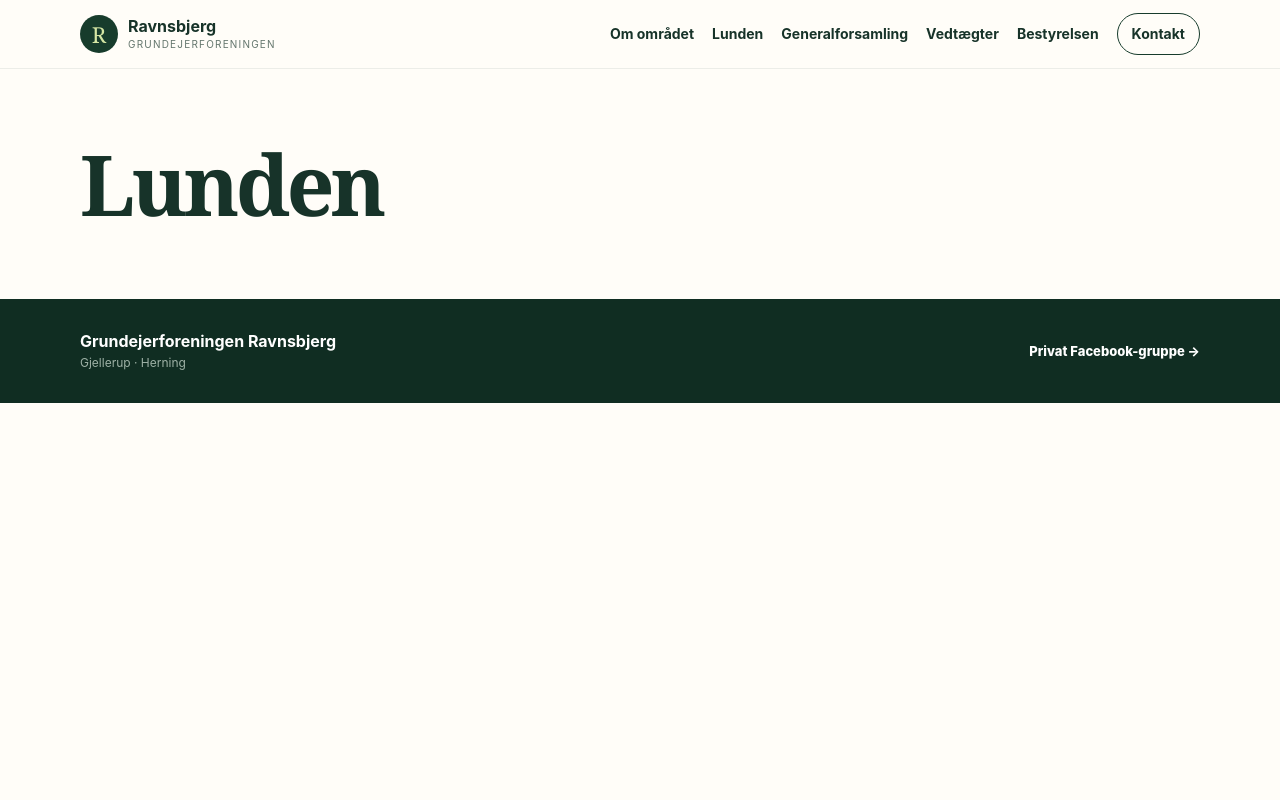
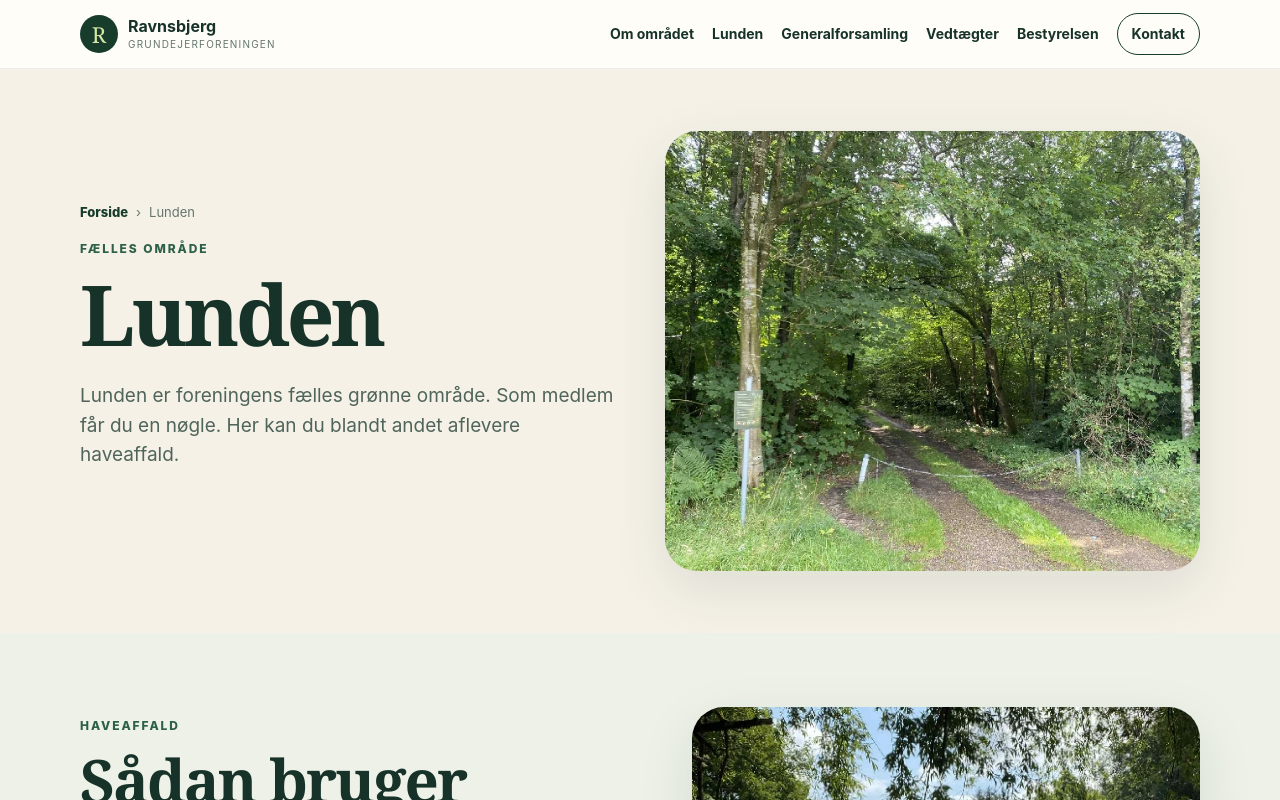
Before and after one commit to laugebex/Ravnsbjerg-info, a Next.js app: page /lunden in a window 1280 px wide. Shown: the top 800 px of the page. Built offline with nearby package versions, Linux system fonts and the light colour scheme.

Commit message:
Build dedicated Lunden page

```diff
--- a/app/lunden/page.jsx
+++ b/app/lunden/page.jsx
@@ -1 +1,17 @@
-export default function Lunden(){return <main><section className="section"><div className="wrap"><h1>Lunden</h1></div></section></main>}
+import {documents} from '../../data/content'
+
+const lunden1='/images/lunden-1-hq.webp'
+const lunden1_700='/images/lunden-1-700.webp'
+const lunden2='/images/lunden-2-hq.webp'
+const lunden2_700='/images/lunden-2-700.webp'
+const title='Lunden | Grundejerforeningen Ravnsbjerg'
+const description='Praktisk information om Lunden, Grundejerforeningen Ravnsbjergs fælles grønne område og plads til haveaffald.'
+export const metadata={title,description,openGraph:{title,description,url:'/lunden'}}
+
+export default function Lunden(){return <main>
+<section className="areaHero"><div className="wrap areaHeroGrid"><div><p className="crumb"><a href="/">Forside</a><span>›</span> Lunden</p><p className="eyebrow">Fælles område</p><h1>Lunden</h1><p className="lead">Lunden er foreningens fælles grønne område. Som medlem får du en nøgle. Her kan du blandt andet aflevere haveaffald.</p></div><div className="areaHeroPhoto"><img src={lunden2_700} srcSet={`${lunden2_700} 700w, ${lunden2} 1920w`} sizes="(max-width: 900px) calc(100vw - 28px), 48vw" width="1920" height="1440" alt="Indkørslen til Lunden ved Ravnsbjerg" fetchPriority="high"/></div></div></section>
+
+<section className="section soft"><div className="wrap areaFeature"><div><p className="eyebrow">Haveaffald</p><h2>Sådan bruger vi pladsen</h2><p>For at få mest muligt ud af pladsen og holde udgifterne nede, skal haveaffaldet lægges rigtigt.</p><ul><li>Læg det så langt oppe til venstre som muligt.</li><li>Skub det ind over det, der allerede ligger.</li><li>Kun haveaffald.</li><li>Tag sække og poser med hjem.</li></ul><p>Hvis vi får pakket bunken godt, skal den ikke skubbes sammen så tit. Det sparer foreningen for udgifter.</p></div><div className="areaHeroPhoto"><img src={lunden1_700} srcSet={`${lunden1_700} 700w, ${lunden1} 1440w`} sizes="(max-width: 900px) calc(100vw - 28px), 48vw" width="1440" height="1920" alt="Bunken til haveaffald i Lunden" loading="lazy"/></div></div></section>
+
+<section className="section"><div className="wrap"><div className="engeIntro"><p className="eyebrow">Historie</p><h2>Lunden siden 1986</h2><p>Grundejerforeningen købte Lunden i 1986. Hvis du vil se de gamle papirer, ligger andelsbevis og skøde her.</p><div className="docLinks"><a href={documents[1].href}>Andelsbevis · PDF →</a><a href={documents[2].href}>Skøde · PDF →</a></div></div></div></section>
+</main>}
```
